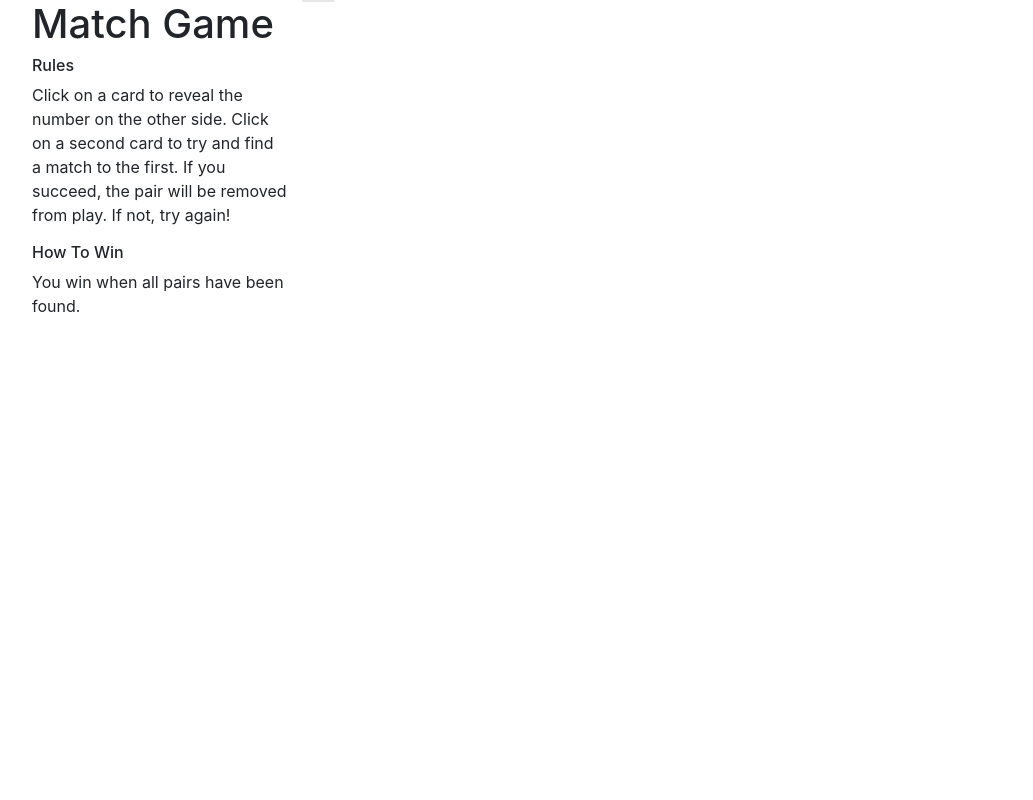
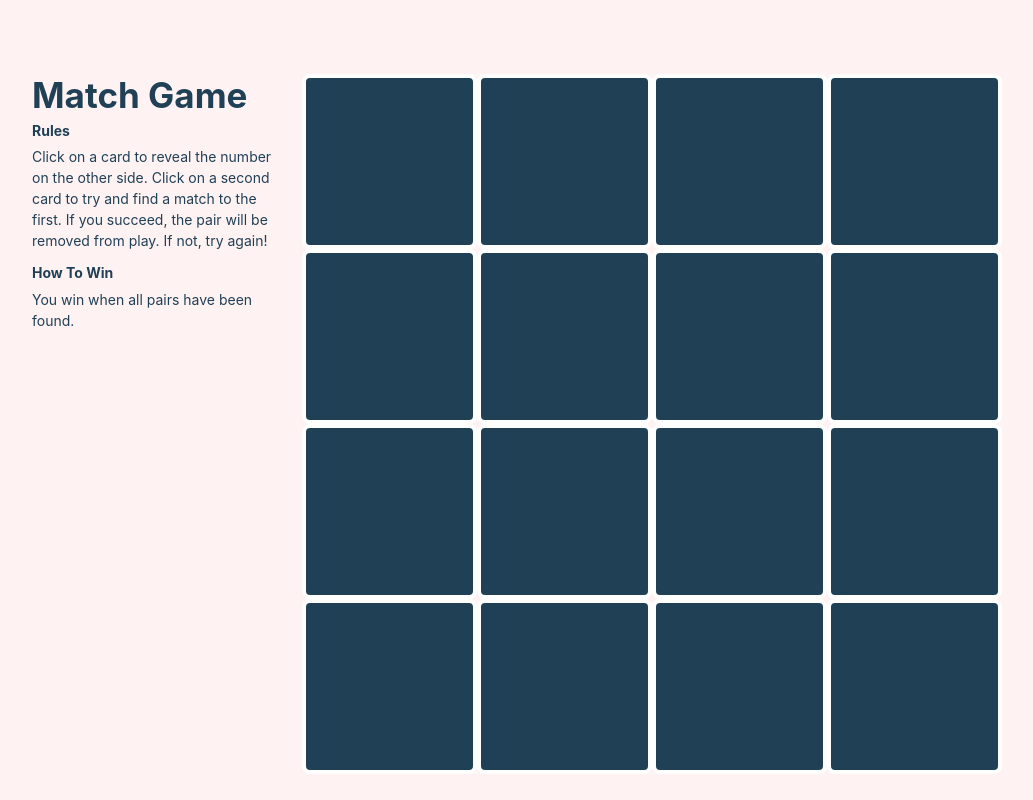
Before and after one commit to vrajkumar128/Match-Game, a plain HTML site: page index.html in a window 1280 px wide. Shown: the whole page, without its empty margins (53-1086 px from the left). Drawn offline with nearby package versions, Linux system fonts and the light colour scheme; files that its build step writes are made by us from their sources.

Commit message:
Add HTML and styling.

```diff
--- a/index.html
+++ b/index.html
@@ -4,23 +4,28 @@
 <head>
   <title>Match Game</title>
   <link rel="icon" href="./favicon.png">
-  <link rel="stylesheet" href="./resources/reset.css">
+  <link rel="stylesheet" href="./resources/css/reset.css">
   <link rel="stylesheet" href="https://maxcdn.bootstrapcdn.com/bootstrap/4.0.0/css/bootstrap.min.css">
-  <link rel="stylesheet" href="./resources/main.css">
+  <link rel="stylesheet" href="./resources/css/main.css">
 </head>
 
 <body>
 
-  <div class="container">
+  <!-- Main Bootstrap Container -->
+  <main class="container">
     <div class="row">
-      <div class="col-lg-3">
+
+      <!-- Instructions -->
+      <section class="col-lg-3" id="instructions">
         <h1>Match Game</h1>
-        <h6>Rules</h6>
+        <h2>Rules</h2>
         <p>Click on a card to reveal the number on the other side. Click on a second card to try and find a match to the first. If you succeed, the pair will be removed from play. If not, try again!</p>
-        <h6>How To Win</h6>
+        <h2>How To Win</h2>
         <p>You win when all pairs have been found.</p>
-      </div>
-      <div class="col-lg-9" id="game">
+      </section>
+
+      <!-- Game -->
+      <section class="col-lg-9" id="game">
         <div class="row">
           <div class="col-xs-3 card">
           </div>
@@ -55,9 +60,10 @@
           <div class="col-xs-3 card">
           </div>
         </div>
-      </div>
+      </section>
+
     </div>
-  </div>
+  </main>
 
   <!-- JavaScript -->
   <script src="https://code.jquery.com/jquery-3.3.1.min.js" integrity="sha256-FgpCb/KJQlLNfOu91ta32o/NMZxltwRo8QtmkMRdAu8=" crossorigin="anonymous"></script>
--- /dev/null
+++ b/resources/sass/helpers/_variables.scss
@@ -0,0 +1 @@
+$darkblue: rgb(32, 64, 86);
--- a/resources/sass/main.scss
+++ b/resources/sass/main.scss
@@ -1 +1,56 @@
 @import url('https://fonts.googleapis.com/css?family=Work+Sans');
+@import "./helpers/variables";
+
+/* Universal Styles */
+
+html {
+  font-family: "Work Sans", sans-serif;
+  font-size: 14px;
+}
+
+body {
+  background-color: rgb(255, 242, 242);
+  color: $darkblue;
+}
+
+h1,
+h2 {
+  font-weight: bold;
+}
+
+/* Main Bootstrap Container */
+
+main {
+  margin-top: 5.25rem;
+}
+
+/* Instructions */
+
+#instructions {
+  h1 {
+    font-size: 2.5rem;
+  }
+
+  h2 {
+    font-size: 1rem;
+  }
+}
+
+/* Game */
+
+#game {
+  .card {
+    display: flex;
+    width: 12.5rem;
+    height: 12.5rem;
+    background-color: $darkblue;
+    border: 4px solid white;
+    border-radius: 8px;
+    justify-content: center;
+    align-items: center;
+    font-weight: 900;
+    font-size: 7rem;
+    color: white;
+    cursor: pointer;
+  }
+}
```
Also changed, not shown: resources/css/main.css, 1 other file.
